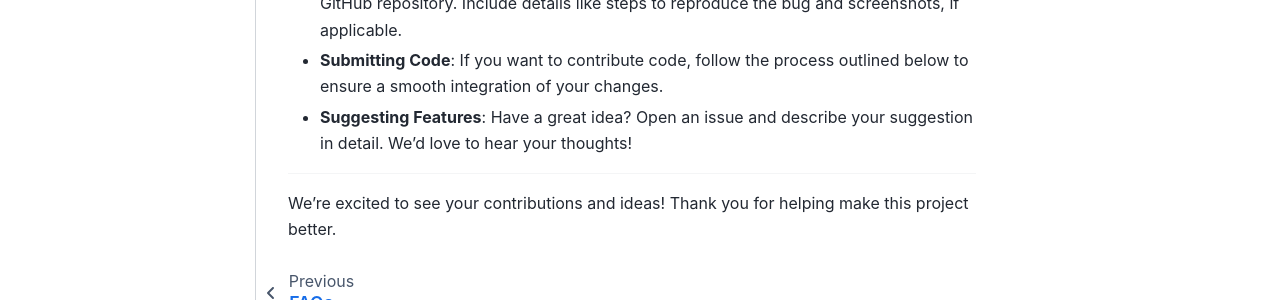
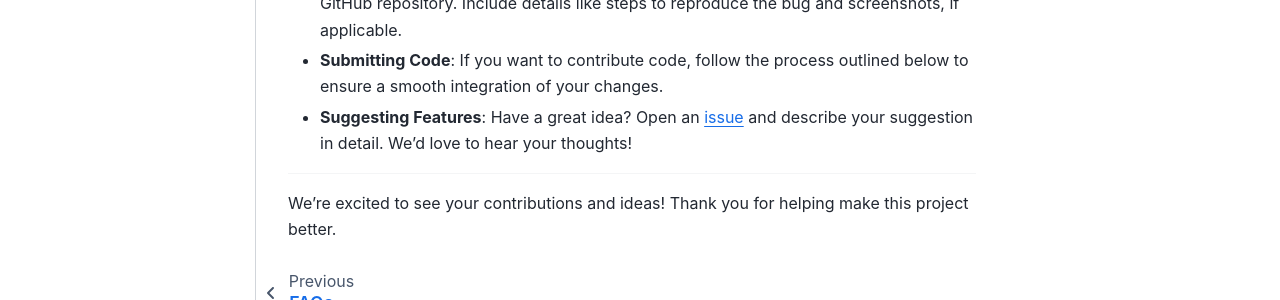
Before and after one commit to cleragui/main, a Sphinx documentation site: the page built from source/_pages/Documentation.rst, in a window 1280 px wide and 1170 px high. Shown: the part 767-1067 px from the top of the window. Built offline with Sphinx 7.4.7 and the Sphinx Book theme 1.1.4, drawn with Linux system fonts in a browser that asks for light colours; some of the changed lines change nothing that is shown.

Commit message:
Add files via upload

```diff
--- a/source/_pages/Documentation.rst
+++ b/source/_pages/Documentation.rst
@@ -34,7 +34,7 @@ We welcome contributions in the following ways:
    process outlined below to ensure a smooth integration of your
    changes.
 
--  **Suggesting Features**: Have a great idea? Open an issue and
+-  **Suggesting Features**: Have a great idea? Open an `issue <https://github.com/cleragui/main/issues>`__  and
    describe your suggestion in detail. We’d love to hear your thoughts!
 
 --------------
```
